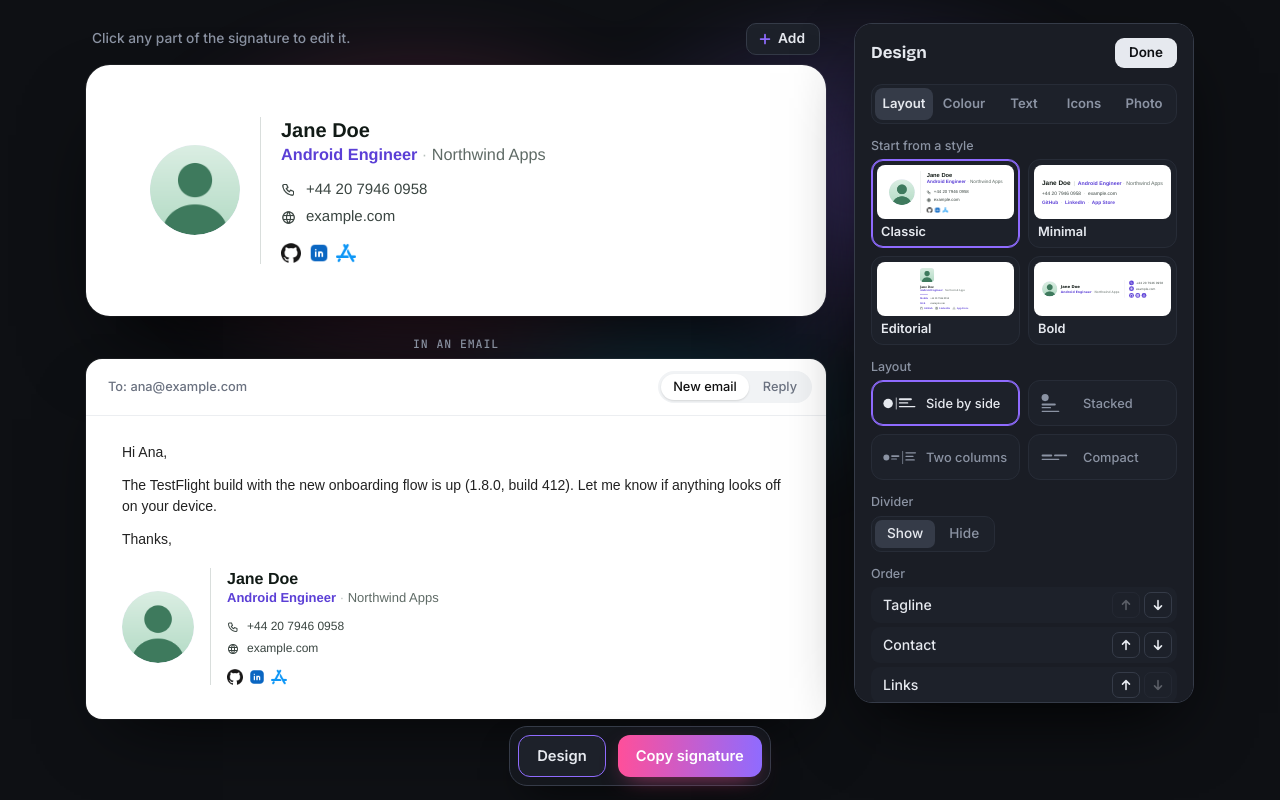
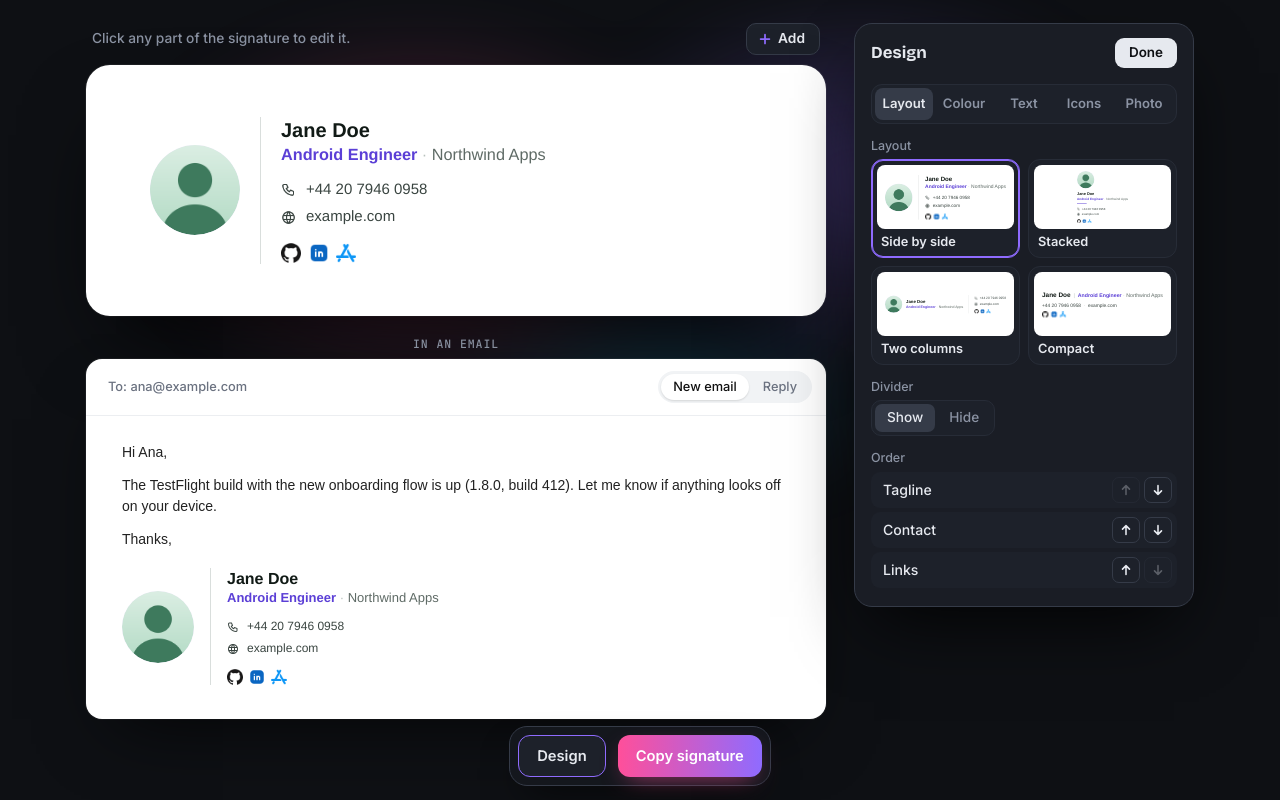
Before and after one commit to shikoko/signature, a plain HTML site: page index.html in a window 1280 px wide. Both pictures are taken after a click on the button "Design". Shown: the part 244-1044 px from the top of the page. Drawn offline with nearby package versions, Linux system fonts and the light colour scheme.

Commit message:
Show each layout as a picture of the person's own signature
The Design panel's Layout tab drew the four layouts as generic
diagrams, under four ready-made styles that each changed the font,
labels and icons as well. The styles are gone, and each layout is now a
small picture of the person's own signature in that layout, so it keeps
the colour, icon style, font, labels and photo they've chosen.

- app.js: STYLES and their click handler are removed; the layout tiles
  are drawn with picture(), changing only the layout. The diagrams in
  SCHEMA are removed.
- styles.css: the tiles' classes are .layout-grid, .layout-pick and
  .layout-name, and the pictures are 64px tall instead of 54px. The
  Layout tab is 584px tall instead of 700px.
- README.md describes the Layout tab.

```diff
--- a/app.js
+++ b/app.js
@@ -517,21 +517,9 @@
   });
 
   // ---------- Design panel ----------
-  const SCHEMA = {
-    side: '<svg viewBox="0 0 64 38" aria-hidden="true"><circle cx="12" cy="19" r="8"/><rect x="25" y="9" width="1.2" height="20"/><rect x="30" y="10" width="22" height="3.4" rx="1.7"/><rect x="30" y="17" width="16" height="2.2" rx="1.1"/><rect x="30" y="23" width="28" height="2.2" rx="1.1"/></svg>',
-    stacked: '<svg viewBox="0 0 64 38" aria-hidden="true"><circle cx="12" cy="9" r="6"/><rect x="6" y="19" width="24" height="3.4" rx="1.7"/><rect x="6" y="25" width="16" height="2.2" rx="1.1"/><rect x="6" y="31" width="30" height="2.2" rx="1.1"/></svg>',
-    columns: '<svg viewBox="0 0 64 38" aria-hidden="true"><circle cx="9" cy="19" r="5"/><rect x="17" y="15" width="14" height="3" rx="1.5"/><rect x="17" y="20.5" width="10" height="2" rx="1"/><rect x="36" y="8" width="1.2" height="22"/><rect x="41" y="10" width="18" height="2.2" rx="1.1"/><rect x="41" y="16" width="14" height="2.2" rx="1.1"/><rect x="41" y="22" width="16" height="2.2" rx="1.1"/></svg>',
-    compact: '<svg viewBox="0 0 64 38" aria-hidden="true"><rect x="6" y="14" width="18" height="3.4" rx="1.7"/><rect x="27" y="14" width="22" height="3" rx="1.5"/><rect x="6" y="21" width="30" height="2.2" rx="1.1"/></svg>'
-  };
+  const LAYOUTS = [["side", "Side by side"], ["stacked", "Stacked"], ["columns", "Two columns"], ["compact", "Compact"]];
   // Every colour here is at least 4.5:1 against white, so small text in it stays easy to read.
   const COLOURS = ["#5b3fd6", "#c2185b", "#0a6aa1", "#087a45", "#a35400", "#374151", "#7c3aed", "#be123c", "#0e7490", "#15803d", "#b45309", "#111827"];
-  // Ready-made styles set the layout, font, labels and icons together. Colour and details stay.
-  const STYLES = [
-    ["Classic", { layout: "side", font: "helvetica", labels: "icons", contactAs: "lines", linksAs: "icons", iconStyle: "brand", showPhoto: true, photoShape: "circle", divider: true }],
-    ["Minimal", { layout: "compact", font: "helvetica", labels: "words", contactAs: "inline", linksAs: "words", iconStyle: "grey", showPhoto: false, divider: false }],
-    ["Editorial", { layout: "stacked", font: "georgia", labels: "words", contactAs: "lines", linksAs: "both", iconStyle: "grey", showPhoto: true, photoShape: "rounded", divider: true }],
-    ["Bold", { layout: "columns", font: "verdana", labels: "icons", contactAs: "lines", linksAs: "icons", iconStyle: "accent", showPhoto: true, photoShape: "circle", divider: true }]
-  ];
   const TABS = [["layout", "Layout"], ["colour", "Colour"], ["text", "Text"], ["icons", "Icons"], ["photo", "Photo"]];
   let tab = "layout";
   const current = (set) => set === "photoShape" ? (st.showPhoto ? st.photoShape : "none") : set === "divider" ? (st.divider ? "on" : "off") : st[set];
@@ -551,11 +539,8 @@
   const PAGES = {
     layout: () => {
       const names = { tagline: "Tagline", contact: "Contact", links: "Links" };
-      return opt("Start from a style", '<div class="styles" role="radiogroup" aria-label="Styles">' + STYLES.map(([name, p], k) =>
-          '<button type="button" class="style" role="radio" data-style="' + k + '" aria-checked="' + Object.keys(p).every((x) => st[x] === p[x]) + '">' +
-          '<span class="thumb" aria-hidden="true"></span><span class="style-name">' + name + "</span></button>").join("") + "</div>", true) +
-        opt("Layout", '<div class="tiles" role="radiogroup" aria-label="Layout">' + [["side", "Side by side"], ["stacked", "Stacked"], ["columns", "Two columns"], ["compact", "Compact"]].map(([v, l]) =>
-          radio("layout", v, "tile", SCHEMA[v] + l)).join("") + "</div>", true) +
+      return opt("Layout", '<div class="layout-grid" role="radiogroup" aria-label="Layout">' + LAYOUTS.map(([v, l]) =>
+          radio("layout", v, "layout-pick", '<span class="thumb" aria-hidden="true"></span><span class="layout-name">' + l + "</span>")).join("") + "</div>", true) +
         opt("Divider", seg("divider", [["on", "Show"], ["off", "Hide"]])) +
         opt("Order", '<div class="order">' + st.blocks.map((b, k) =>
           "<div>" + names[b] + "<span>" +
@@ -598,31 +583,28 @@
     t.style.left = (box.clientWidth - w * k) / 2 + "px";
     t.style.top = (box.clientHeight - h * k) / 2 + "px";
   }
-  // Each style is drawn small from the person's own signature.
-  function drawStyles() {
-    sheet.querySelectorAll("[data-style]").forEach((b) =>
-      picture(b.querySelector(".thumb"), S.render(Object.assign({}, st, STYLES[+b.dataset.style][1]), "preview", "full", env), 0.6));
+  // Each layout is drawn small from the person's own signature, changing only the layout, so
+  // each picture keeps their colour, icons, font, labels and photo.
+  function drawLayouts() {
+    sheet.querySelectorAll('[data-set="layout"]').forEach((b) =>
+      picture(b.querySelector(".thumb"), S.render(Object.assign({}, st, { layout: b.dataset.val }), "preview", "full", env), 0.6));
   }
   function buildSheet() {
     // Rebuilding would lose the panel's scroll position and the focused button, so keep both.
     const scrollTop = sheet.scrollTop, f = sheet.contains(document.activeElement) ? document.activeElement : null;
     const refocus = f && (f.dataset.set ? '[data-set="' + f.dataset.set + '"][data-val="' + f.dataset.val + '"]'
       : f.dataset.ord != null ? '[data-ord="' + f.dataset.ord + '"][data-dir="' + f.dataset.dir + '"]'
-      : f.dataset.style != null ? '[data-style="' + f.dataset.style + '"]' : f.dataset.tab ? '[data-tab="' + f.dataset.tab + '"]' : f.id ? "#" + f.id : null);
+      : f.dataset.tab ? '[data-tab="' + f.dataset.tab + '"]' : f.id ? "#" + f.id : null);
     sheet.innerHTML = '<div class="sheet-head"><h3>Design</h3><button type="button" class="done" id="sheetDone">Done</button></div>' +
       '<div class="dtabs" role="tablist" aria-label="Design">' + TABS.map(([k, l]) =>
         '<button type="button" role="tab" id="tab-' + k + '" data-tab="' + k + '" aria-selected="' + (tab === k) + '" aria-controls="tabPage" tabindex="' + (tab === k ? 0 : -1) + '">' + l + "</button>").join("") + "</div>" +
       '<div class="tab-page" id="tabPage" role="tabpanel" aria-labelledby="tab-' + tab + '">' + PAGES[tab]() + "</div>";
-    if (tab === "layout") drawStyles();
+    if (tab === "layout") drawLayouts();
     sheet.querySelectorAll("[data-set]").forEach((b) => b.addEventListener("click", () => {
       const set = b.dataset.set, v = b.dataset.val;
       if (set === "photoShape") { st.showPhoto = v !== "none"; if (v !== "none") st.photoShape = v; }
       else if (set === "divider") st.divider = v === "on";
       else st[set] = v;
-      save(); renderAll();
-    }));
-    sheet.querySelectorAll("[data-style]").forEach((b) => b.addEventListener("click", () => {
-      Object.assign(st, STYLES[+b.dataset.style][1]);
       save(); renderAll();
     }));
     sheet.querySelectorAll("[data-ord]").forEach((b) => b.addEventListener("click", () => {
--- a/styles.css
+++ b/styles.css
@@ -231,10 +231,6 @@ h1 em { font-style: normal; background: linear-gradient(90deg, var(--l2), var(--
 .sheet-head { display: flex; align-items: center; justify-content: space-between; gap: 12px; }
 .sheet h3 { margin: 0; font: 700 1.05rem/1.2 var(--display); }
 .sheet .done { display: inline-flex; align-items: center; height: 30px; padding: 0 14px; border: 0; border-radius: 9px; background: var(--text); color: var(--page); font: 600 .84rem/1 var(--body); cursor: pointer; }
-.tiles { display: grid; grid-template-columns: repeat(2, minmax(0, 1fr)); gap: 8px; }
-.tile { display: flex; align-items: center; gap: 7px; height: 46px; padding: 0 9px; text-align: left; white-space: nowrap; font: 500 .8rem/1.2 var(--body); color: var(--muted); background: var(--raised); border: 1px solid var(--line); border-radius: 12px; cursor: pointer; }
-.tile svg { width: 38px; height: 23px; flex: none; fill: currentColor; display: block; }
-.tile[aria-checked="true"] { color: var(--text); border-color: var(--l5); box-shadow: 0 0 0 1px var(--l5) inset; }
 /* Tabs across the top of the panel; each tab's options fit without scrolling. */
 .dtabs { display: grid; grid-template-columns: repeat(5, minmax(0, 1fr)); gap: 2px; padding: 3px; background: var(--raised); border: 1px solid var(--line); border-radius: 11px; }
 .dtabs button {
@@ -249,13 +245,13 @@ h1 em { font-style: normal; background: linear-gradient(90deg, var(--l2), var(--
 .opt.wide { justify-items: stretch; }
 .opt > span { font: 500 .78rem/1 var(--body); color: var(--muted); }
 .opt .hint { margin: 0; font-size: .76rem; line-height: 1.4; color: var(--muted); }
-/* Ready-made styles, each a small picture of the person's own signature */
-.styles { display: grid; grid-template-columns: repeat(2, minmax(0, 1fr)); gap: 8px; }
-.style { display: grid; gap: 7px; padding: 5px 5px 8px; text-align: left; color: var(--text); background: var(--raised); border: 1px solid var(--line); border-radius: 12px; cursor: pointer; }
-.style:hover { border-color: var(--line-strong); }
-.style[aria-checked="true"] { border-color: var(--l5); box-shadow: 0 0 0 1px var(--l5) inset; }
-.style-name { padding: 0 4px; font: 600 .8rem/1 var(--body); }
-.thumb { position: relative; display: block; height: 54px; border-radius: 8px; background: #fff; overflow: hidden; pointer-events: none; }
+/* The four layouts, each a small picture of the person's own signature */
+.layout-grid { display: grid; grid-template-columns: repeat(2, minmax(0, 1fr)); gap: 8px; }
+.layout-pick { display: grid; gap: 7px; padding: 5px 5px 8px; text-align: left; color: var(--text); background: var(--raised); border: 1px solid var(--line); border-radius: 12px; cursor: pointer; }
+.layout-pick:hover { border-color: var(--line-strong); }
+.layout-pick[aria-checked="true"] { border-color: var(--l5); box-shadow: 0 0 0 1px var(--l5) inset; }
+.layout-name { padding: 0 4px; font: 600 .8rem/1 var(--body); }
+.thumb { position: relative; display: block; height: 64px; border-radius: 8px; background: #fff; overflow: hidden; pointer-events: none; }
 .thumb .tin, .mini .tin { position: absolute; left: 0; top: 0; width: max-content; transform-origin: 0 0; }
 /* Colour */
 .sws { display: grid; grid-template-columns: repeat(6, 32px); justify-content: space-between; row-gap: 12px; padding: 2px 4px; }
@@ -347,5 +343,5 @@ footer a { color: var(--text); text-underline-offset: 3px; }
 
 button:focus-visible, input:focus-visible, a:focus-visible, .lnk:focus-visible { outline: 2px solid var(--l1); outline-offset: 2px; }
 @media (prefers-reduced-motion: no-preference) {
-  .copy, .ghost, .sw, .dseg button, .lseg button, .ib, .add, .dtabs button, .style, .fonts button { transition: filter .15s, background-color .15s, box-shadow .15s, border-color .15s; }
+  .copy, .ghost, .sw, .dseg button, .lseg button, .ib, .add, .dtabs button, .layout-pick, .fonts button { transition: filter .15s, background-color .15s, box-shadow .15s, border-color .15s; }
 }
```
Also changed, not shown: README.md.
